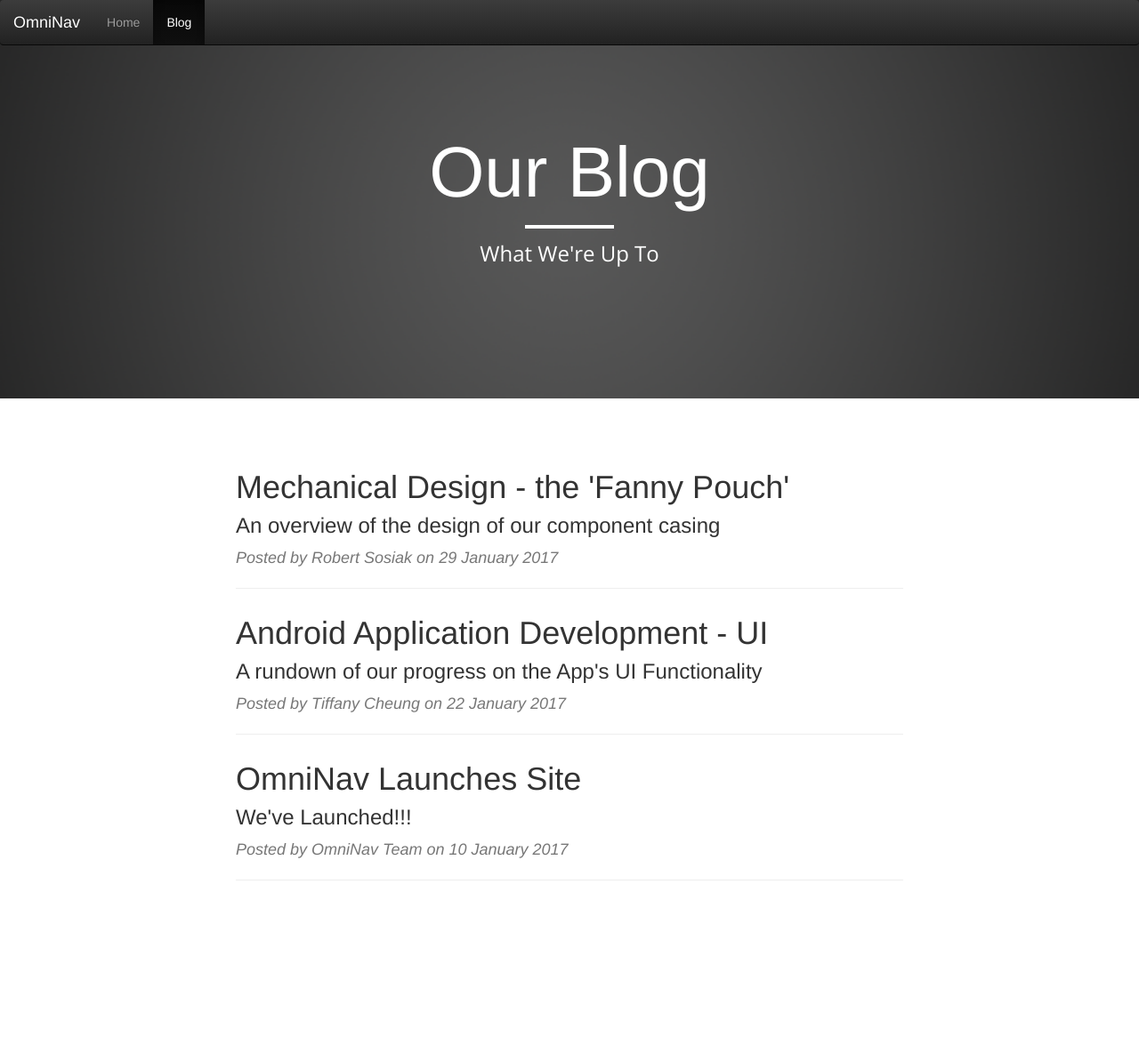
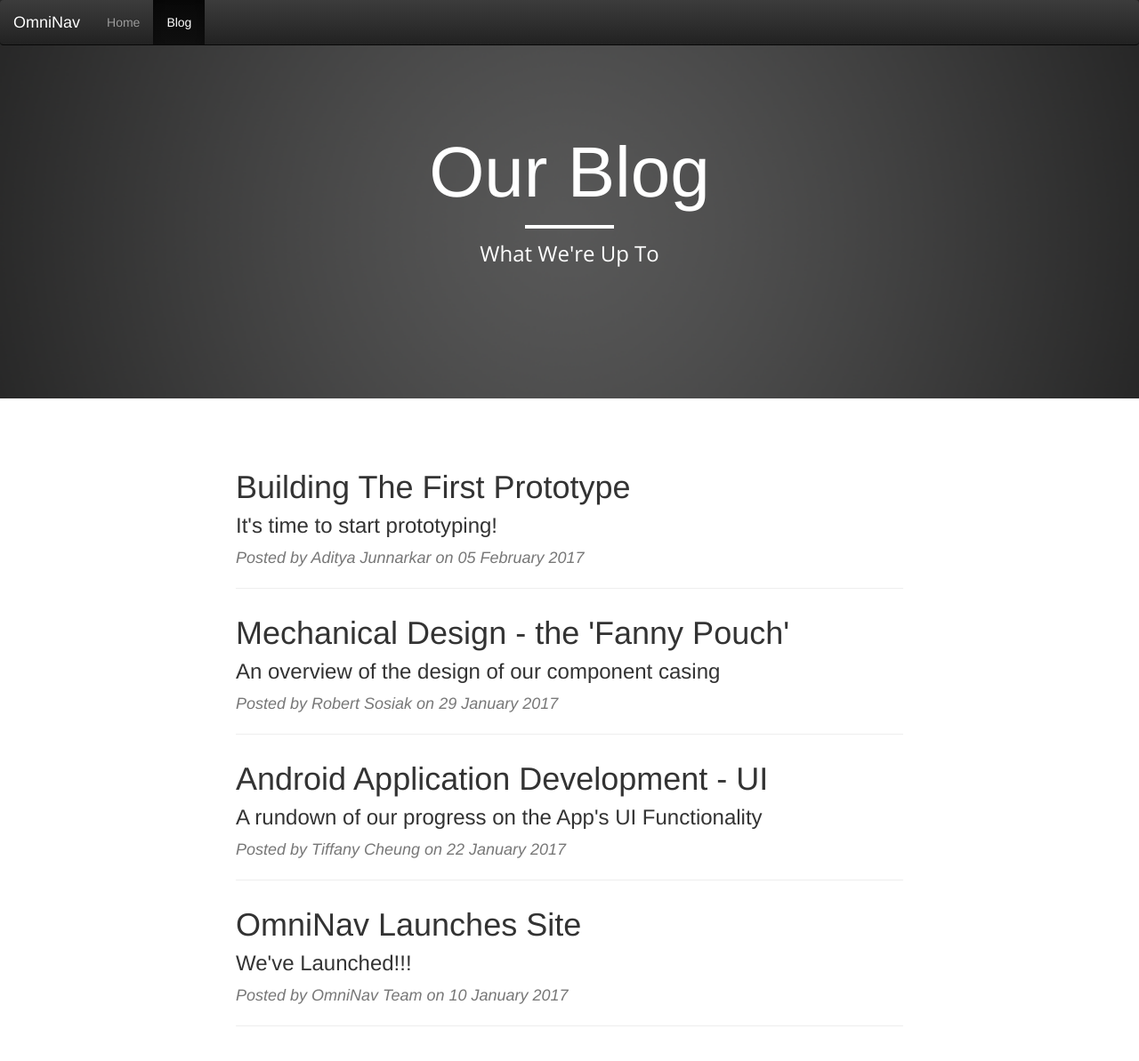
Before and after one commit to hansmaryil/OmniNav, a Jekyll site: the page built from blog/index.html, in a window 1280 px wide and 1214 px high. Shown: the top 1193 px of the window at 89% size. Built offline with Jekyll 4.4.1, drawn with Linux system fonts in a browser that asks for light colours.

Commit message:
new blog post

```diff
--- /dev/null
+++ b/_posts/2017-02-05-first-prototype.md
@@ -0,0 +1,25 @@
+---
+layout: post
+title: "Building The First Prototype"
+subtitle: "It's time to start prototyping!"
+date: 2017-02-05
+poster: "Aditya Junnarkar"
+---
+
+This week, we modified the mechanical design of the pouch to include a slot for inserting the microUSB cable to load firmware onto the Pololu A-Star 32U4 micro. We also finished 3-D printing our modified fanny pouch with the cover and the four vibration motor casings. The 3-D printed fanny pouch with all the components can be seen below. The two 3.7V lithium ion - polymer batteries can be seen at the top left corner, the HC-05 bluetooth module at the bottom right corner, the level shifter at the bottom left corner, the IMU at the bottom, the Pololu micro at the center, the blue voltage regulator for the motors at the top and finally the two motor drivers surround the micro.
+
+<div style="display: flex; justify-content: center;">
+	<img src="/images/blog/2017-02-05/3D_fanny_pouch.jpg" alt="" width="75%" height="50%" style="padding:20px" />
+</div>
+
+The 3-D printed motor casing with the vibration motor can be seen below.
+
+<div style="display: flex; justify-content: center;">
+	<img src="/images/blog/2017-02-05/motor_casing_3D.jpg" alt="" width="75%" height="50%" style="padding:20px" />
+</div>
+
+<br>
+
+With all the components at hand, we are all set to start building our first functioning prototype!
+
+<hr>
--- a/blog/index.html
+++ b/blog/index.html
@@ -19,7 +19,7 @@ header_content: |
 ---
 
 <div class="row posts">
-    <div class="col-lg-8 col-lg-offset-2 col-md-10 col-md-offset-1 col-xs-12 col-sm-12">
+    <div class="col-lg-8 col-lg-offset-2 col-md-10 col-md-offset-1">
         {% for post in site.posts %}
             <div class="post-preview">
                 <a href="{{ post.url }}" title="{{ post.title }}">
```
Also changed, not shown: _posts/2017-01-29-fanny-pouch-mechanical-design.md (renamed from _posts/2017-01-22-fanny-pouch-mechanical-design.md), images/blog/2017-02-05/3D_fanny_pouch.jpg (added), images/blog/2017-02-05/motor_casing_3D.jpg (added).
